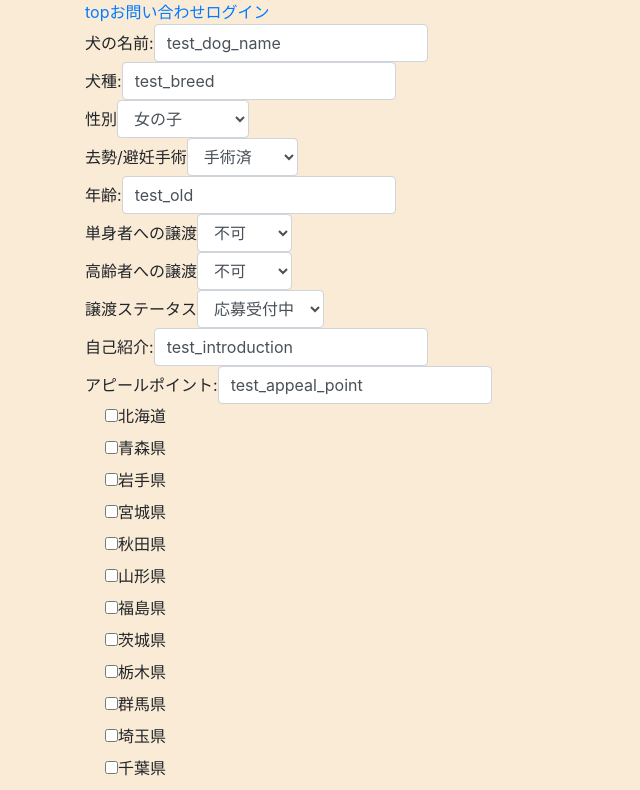
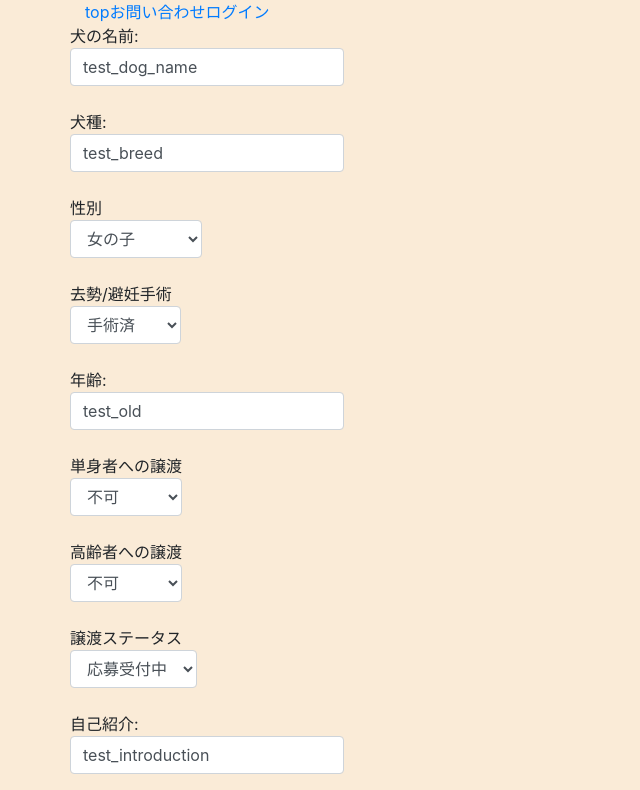
Before and after one commit to tako-eng-org/dog_foster_parent_app, a Nuxt app in the folder fosterParentDog/frontend/: page /postEdit in a window 1280 px wide. Shown: the top 790 px of the page, without its empty margins (0-640 px from the left). Built offline with nearby package versions, Linux system fonts and the light colour scheme.

Commit message:
#16 formタグを修正

```diff
--- a/fosterParentDog/frontend/components/post/Gender.vue
+++ b/fosterParentDog/frontend/components/post/Gender.vue
@@ -5,6 +5,7 @@
       性別: {{ genderValue(value) }}
     </div>
     <div v-else>
+      <div class="form-group row">
         <label>性別
           <select v-model="inputValue" class="form-control">
             <option v-for="(gender, index) in genderList()" :value="index">
@@ -14,6 +15,7 @@
         </label>
       </div>
     </div>
+  </div>
 </template>
 
 <script>
@@ -21,8 +23,7 @@ import {genderList, genderValue} from "~/consts/genderList";
 
 export default {
   data() {
-    return {
-    }
+    return {}
   },
 
   props: {
--- a/fosterParentDog/frontend/components/post/PostPrefecture.vue
+++ b/fosterParentDog/frontend/components/post/PostPrefecture.vue
@@ -7,9 +7,11 @@
       </div>
     </div>
     <div v-else>
-      <div v-for="(prefecture, index) in prefectureList()" :key="index">
-        <input type="checkbox" id="check" :value="Number(index)" v-model="inputValue">
-        <label for="check">{{ prefecture }}</label>
+      <div class="form-group row">
+        <div v-for="(prefecture, index) in prefectureList()" :key="index">
+          <input type="checkbox" id="check" :value="Number(index)" v-model="inputValue">
+          <label for="check">{{ prefecture }}</label>
+        </div>
       </div>
     </div>
   </div>
@@ -20,8 +22,7 @@ import {prefectureList, prefectureValue} from "~/consts/prefectureList";
 
 export default {
   data() {
-    return {
-    }
+    return {}
   },
 
   model: {
--- a/fosterParentDog/frontend/components/post/SeniorPerson.vue
+++ b/fosterParentDog/frontend/components/post/SeniorPerson.vue
@@ -4,6 +4,7 @@
       高齢者への譲渡: {{ seniorPersonValue(value) }}
     </div>
     <div v-else>
+      <div class="form-group row">
         <label>高齢者への譲渡
           <select v-model="inputValue" class="form-control">
             <option v-for="(seniorPerson, index) in seniorPersonList()" :value="index">
@@ -13,6 +14,7 @@
         </label>
       </div>
     </div>
+  </div>
 </template>
 
 <script>
@@ -20,8 +22,7 @@ import {seniorPersonList, seniorPersonValue} from "~/consts/seniorPersonList";
 
 export default {
   data() {
-    return {
-    }
+    return {}
   },
 
   props: {
--- a/fosterParentDog/frontend/components/post/SinglePerson.vue
+++ b/fosterParentDog/frontend/components/post/SinglePerson.vue
@@ -4,6 +4,7 @@
       単身者への譲渡: {{ singlePersonValue(value) }}
     </div>
     <div v-else>
+      <div class="form-group row">
         <label>単身者への譲渡
           <select v-model="inputValue" class="form-control">
             <option v-for="(singlePerson, index) in singlePersonList()" :value="index">
@@ -13,6 +14,7 @@
         </label>
       </div>
     </div>
+  </div>
 </template>
 
 <script>
@@ -20,8 +22,7 @@ import {singlePersonList, singlePersonValue} from "~/consts/singlePersonList";
 
 export default {
   data() {
-    return {
-    }
+    return {}
   },
 
   props: {
--- a/fosterParentDog/frontend/components/post/Spay.vue
+++ b/fosterParentDog/frontend/components/post/Spay.vue
@@ -4,6 +4,7 @@
       去勢/避妊手術: {{ spayValue(value) }}
     </div>
     <div v-else>
+      <div class="form-group row">
         <label>去勢/避妊手術
           <select v-model="inputValue" class="form-control">
             <option v-for="(spay, index) in spayList()" :value="index">
@@ -11,6 +12,7 @@
             </option>
           </select>
         </label>
+      </div>
     </div>
   </div>
 </template>
--- a/fosterParentDog/frontend/components/post/TextBox.vue
+++ b/fosterParentDog/frontend/components/post/TextBox.vue
@@ -1,5 +1,5 @@
 <template>
-  <div class="form-inline">
+  <div class="form-group row">
     <label>{{ title }}:
       <input type="text"
              v-model="inputValue"
--- a/fosterParentDog/frontend/components/post/TransferStatus.vue
+++ b/fosterParentDog/frontend/components/post/TransferStatus.vue
@@ -4,6 +4,7 @@
       譲渡ステータス: {{ transferStatusValue(value) }}
     </div>
     <div v-else>
+      <div class="form-group row">
         <label>譲渡ステータス
           <select v-model="inputValue" class="form-control">
             <option v-for="(transferStatus, index) in transferStatusList()" :value="index">
@@ -13,6 +14,7 @@
         </label>
       </div>
     </div>
+  </div>
 </template>
 
 <script>
@@ -20,8 +22,7 @@ import {transferStatusList, transferStatusValue} from "~/consts/transferStatusLi
 
 export default {
   data() {
-    return {
-    }
+    return {}
   },
 
   props: {
--- a/fosterParentDog/frontend/components/post/UserProfile.vue
+++ b/fosterParentDog/frontend/components/post/UserProfile.vue
@@ -1,9 +1,9 @@
 <template>
   <div class="user-profile">
     <div class="container">
-      <div class="row"><p>投稿者情報</p></div>
-      <div class="row"><p>ニックネーム : {{ value.nickname }}</p></div>
-      <div class="row"><p>プロフィール : {{ value.profile }}</p></div>
+      <p>投稿者情報</p>
+      <p>ニックネーム : {{ value.nickname }}</p>
+      <p>プロフィール : {{ value.profile }}</p>
     </div>
   </div>
 </template>
--- a/fosterParentDog/frontend/pages/postEdit.vue
+++ b/fosterParentDog/frontend/pages/postEdit.vue
@@ -2,54 +2,21 @@
   <!-- TODO 新規追加,更新の順に作成する -->
   <div class="post-edit">
     <div class="container">
-      <form class="form-inline">
+      <form>
         <TextBox :title="'犬の名前'" v-model="post.dogName" :readonly="false"/>
-      </form>
-
-      <form class="form-inline">
         <TextBox :title="'犬種'" v-model="post.breed" :readonly="false"/>
-      </form>
-
-      <form class="form-inline">
         <Gender v-model="post.gender" :readonly="false"/>
-      </form>
-
-      <form class="form-inline">
         <Spay v-model="post.spay" :readonly="false"/>
-      </form>
-
-      <form class="form-inline">
         <TextBox :title="'年齢'" v-model="post.old" :readonly="false"/>
-      </form>
-
-      <form class="form-inline">
         <SinglePerson v-model="post.singlePerson" :readonly="false"/>
-      </form>
-
-      <form class="form-inline">
         <SeniorPerson v-model="post.seniorPerson" :readonly="false"/>
-      </form>
-
-      <form class="form-inline">
         <TransferStatus v-model="post.transferStatus" :readonly="false"/>
-      </form>
-
-      <form class="form-inline">
         <TextBox :title="'自己紹介'" v-model="post.introduction" :readonly="false"/>
-      </form>
-
-      <form class="form-inline">
         <TextBox :title="'アピールポイント'" v-model="post.appealPoint" :readonly="false"/>
-      </form>
-
         <div class="form-check">
           <PostPrefecture v-model="post.postPrefectureIdList" :readonly="false"/>
         </div>
-
-      <form class="form-inline">
         <TextBox :title="'その他特記事項'" v-model="post.otherMessage" :readonly="false"/>
-      </form>
-
         <hr>
         <!-- 画像アップロード -->
         <!--   TODO: 画像の投稿機能は後日再度実装予定。ファイルをアップロードし、ファイル名で表示する。post_idを直指定。プレビュー機能はなし-->
@@ -64,6 +31,7 @@
         <button type="submit" class="btn btn-primary" @click="postCreate(1)">投稿する</button>
         <!--  下書きに保存ボタン  -->
         <button type="submit" class="btn btn-primary" @click="postCreate(0)">下書きに保存する</button>
+      </form>
     </div>
 
   </div>
```
Lines whose indentation alone changed are shown as unchanged.
